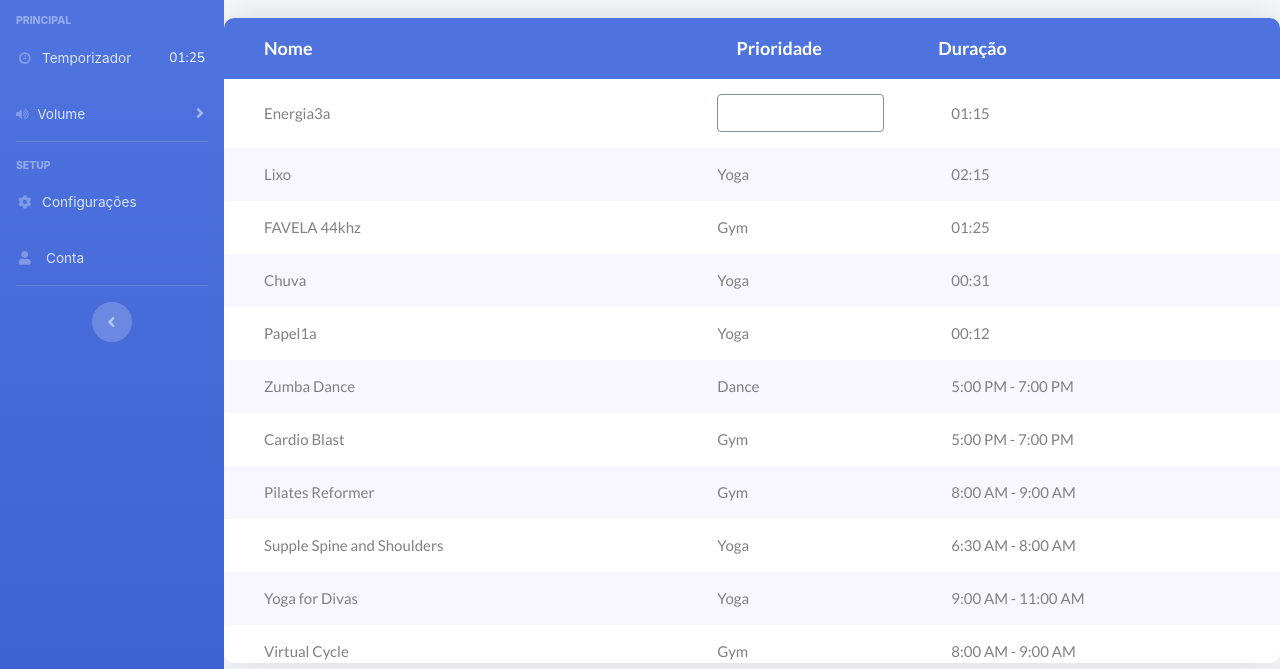
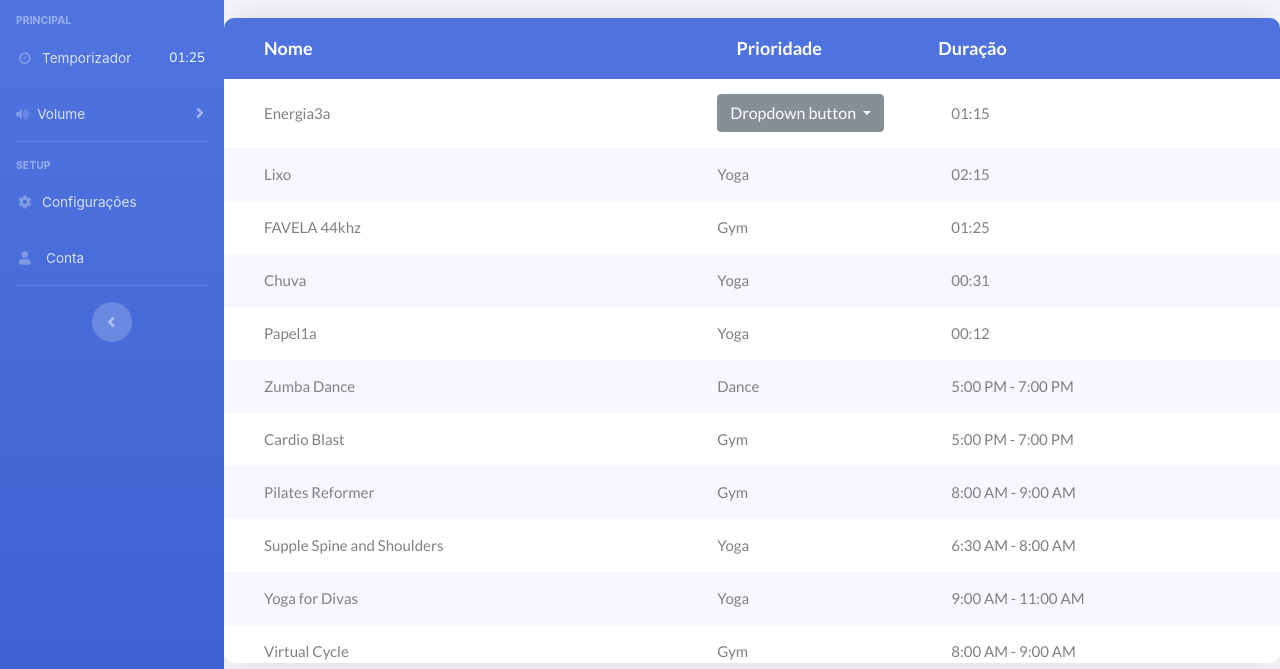
Before and after one commit to gcm10000/gcm10000.github.io, a website with bundled scripts: page default.html in a window 1280 px wide. Shown: the part 131-800 px from the top of the page. Built offline with nearby package versions, Linux system fonts and the light colour scheme.

Commit message:
Update default.html

```diff
--- a/default.html
+++ b/default.html
@@ -444,7 +444,7 @@
 									<td class="cell100 column1">Energia3a</td>
 									<td class="cell100 column2">
 									<div class="dropdown">
-  										<button class="btn btn-secondary dropdown-toggle" style="background: none;" type="button" id="dropdownMenuButton" data-toggle="dropdown" aria-haspopup="true" aria-expanded="false">
+  										<button class="btn btn-secondary dropdown-toggle" type="button" id="dropdownMenuButton" data-toggle="dropdown" aria-haspopup="true" aria-expanded="false">
     											Dropdown button
   										</button>
 										  <div class="dropdown-menu" aria-labelledby="dropdownMenuButton">
```
